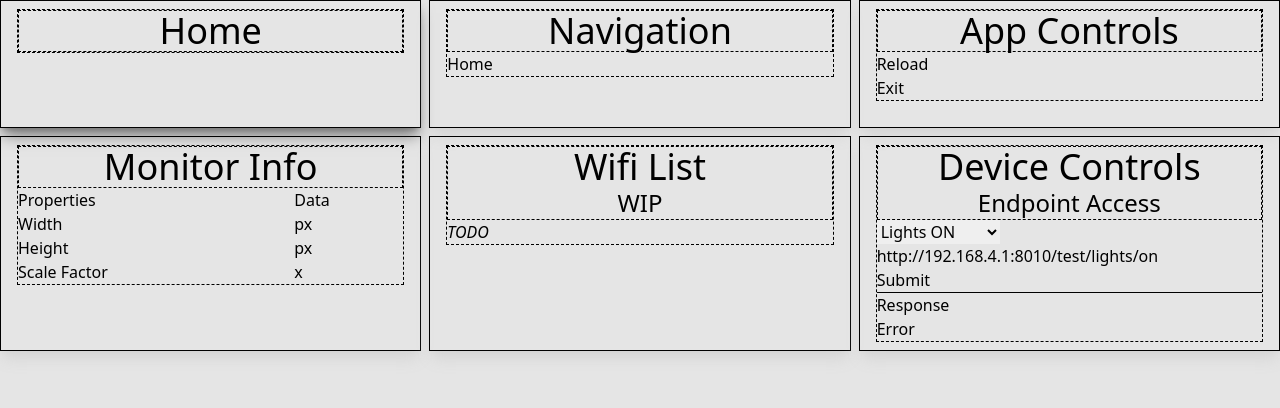
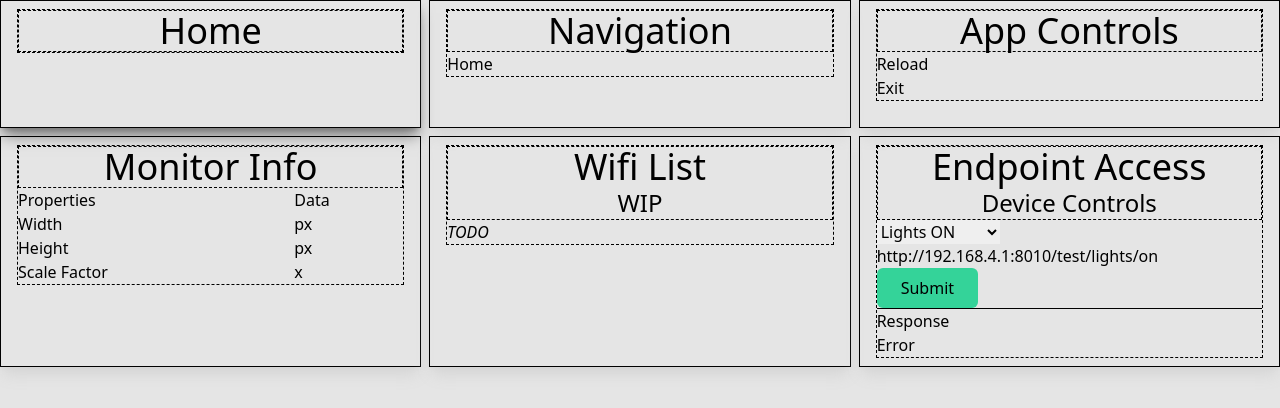
Before and after one commit to gabe-lepo/tauri-test, a React (Vite) app: page / in a window 1280 px wide. Shown: the top 408 px of the page. Built offline with nearby package versions, Linux system fonts and the light colour scheme.

Commit message:
Added basic button constructor component

```diff
--- /dev/null
+++ b/src/components/Button.tsx
@@ -0,0 +1,40 @@
+import "../main.css";
+
+type Option = "success" | "info" | "warning" | "danger";
+
+interface Props {
+   type: Option;
+   text: string;
+   onClick: () => void;
+}
+
+export default function Button({ type, text, onClick }: Props) {
+   let colors: string = '';
+
+   if (type === "success") {
+      colors = 'bg-emerald-400 hover:bg-emerald-500'
+   } else if (type === "info") {
+      colors = 'bg-sky-400 hover:bg-sky-500'
+   } else if (type === "warning") {
+      colors = 'bg-amber-400 hover:bg-amber-500'
+   } else if (type === "danger") {
+      colors = 'bg-rose-500 hover:bg-rose-600'
+   } else {
+      colors = 'bg-slate-400 hover:bg-slate-500'
+   }
+
+   return (
+      <button
+         type="button"
+         className={
+            "antialiased font-medium leading-normal " +
+            "inline-block rounded-md px-6 py-2 " +
+            "transition duration-150 ease-in-out " +
+            colors
+         }
+         onClick={onClick}
+      >
+         {text}
+      </button>
+   );
+};
--- a/src/components/CardTitle.tsx
+++ b/src/components/CardTitle.tsx
@@ -3,9 +3,9 @@ import "../main.css";
 interface Props {
    title: string;
    subtitle?: string;
-}
+};
 
-export default function CardTitle({title, subtitle}: Props) {
+export default function CardTitle({ title, subtitle }: Props) {
    return (
       <div className="text-center antialiased border border-dashed">
          <h1 className={
--- a/src/components/EndpointAccess.tsx
+++ b/src/components/EndpointAccess.tsx
@@ -2,8 +2,9 @@ import "../main.css";
 import { useState, ChangeEvent, useEffect } from "react";
 import { fetch, ResponseType } from "@tauri-apps/api/http";
 import CardTitle from "./CardTitle";
+import Button from "./Button";
 
-function EndpointAccess() {
+export default function EndpointAccess() {
    const endpoint = {
       LIGHTS_ON: "http://192.168.4.1:8010/test/lights/on",
       LIGHTS_BOOST: "http://192.168.4.1:8010/test/lights/boost",
@@ -52,14 +53,14 @@ function EndpointAccess() {
 
    return(
       <>
-         <CardTitle title="Device Controls" subtitle="Endpoint Access" />
+         <CardTitle title="Endpoint Access" subtitle="Device Controls" />
          <select onChange={updateUrl}>
             <option>Lights ON</option>
             <option>Lights BOOST</option>
             <option>Lights OFF</option>
          </select>
          <p>{url}</p>
-         <button className={""} onClick={handleClick}>Submit</button>
+         <Button type={"success"} text="Submit" onClick={handleClick} />
          <hr />
          <p>Response</p>
          <p>{JSON.stringify(fetchResponse)}</p>
@@ -67,6 +68,4 @@ function EndpointAccess() {
          <p>{fetchError}</p>
       </>
    );
-}
-
-export default EndpointAccess;
+};
```
